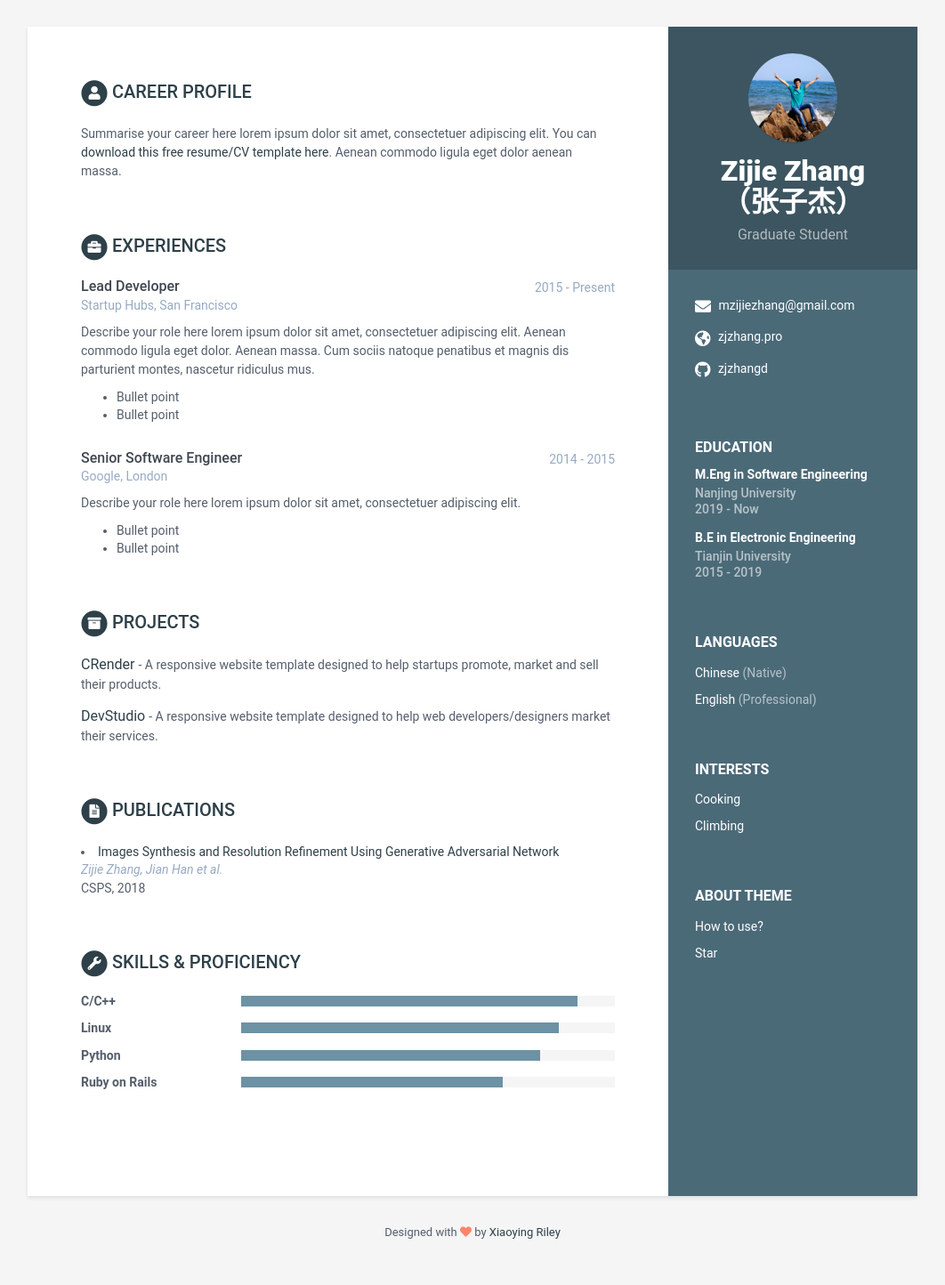
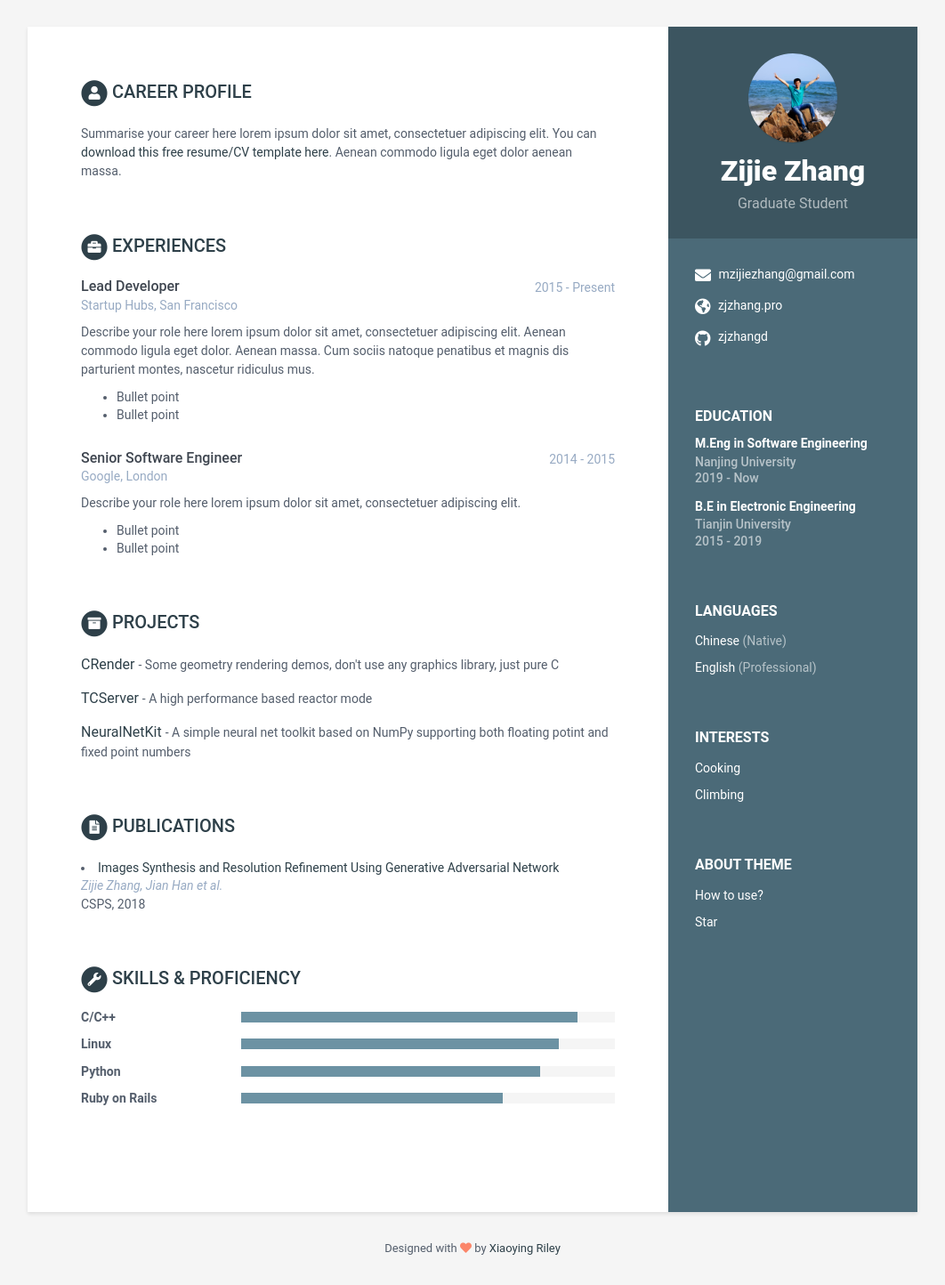
Before and after one commit to jeffzjzhang/zjzhangd.github.io, a Jekyll site: the page built from index.html, in a window 1280 px wide. Shown: the whole page at 89% size, without its empty margins (109-1171 px from the left). Built offline with Jekyll 4.4.1, drawn with Linux system fonts in a browser that asks for light colours.

Commit message:
update project

```diff
--- a/_data/data.yml
+++ b/_data/data.yml
@@ -7,7 +7,7 @@ sidebar:
     education: True # set to False if you want education in main section instead of in sidebar
 
     # Profile information
-    name: Zijie Zhang（张子杰）
+    name: Zijie Zhang
     tagline: Graduate Student
     avatar: me.png  #place a 100x100 picture inside /assets/images/ folder and provide the name of the file below
 
@@ -48,19 +48,11 @@ education:
     - degree: M.Eng in Software Engineering
       university: Nanjing University
       time: 2019 - Now
-      details: |
-        Describe your study here lorem ipsum dolor sit amet, consectetuer
-        adipiscing elit.
-          - Bullet point
-          - Bullet point
+      details:
     - degree: B.E in Electronic Engineering
       university: Tianjin University
       time: 2015 - 2019
-      details: |
-        Describe your study here lorem ipsum dolor sit amet, consectetuer
-        adipiscing elit.
-          - Bullet point
-          - Bullet point
+      details:
 experiences:
     - role: Lead Developer
       time: 2015 - Present
@@ -88,12 +80,16 @@ projects:
     #   section.
     assignments:
       - title: CRender
-        link: "github.com/zjzhangd/crender"
-        tagline: "A responsive website template designed to help startups promote, market and sell their products."
+        link: "https://github.com/zjzhangd/crender"
+        tagline: "Some geometry rendering demos, don't use any graphics library, just pure C"
 
-      - title: DevStudio
-        link: "#"
-        tagline: "A responsive website template designed to help web developers/designers market their services."
+      - title: TCServer
+        link: "https://github.com/NJU-APG/tcserver"
+        tagline: "A high performance based reactor mode"
+
+      - title: NeuralNetKit
+        link:
+        tagline: "A simple neural net toolkit based on NumPy supporting both floating potint and fixed point numbers"
 
 publications:
     title: Publications
@@ -101,7 +97,7 @@ publications:
     #   You can list your publications in this section.
     papers:
       - title: Images Synthesis and Resolution Refinement Using Generative Adversarial Network
-        link: "#"
+        link: "https://link.springer.com/chapter/10.1007/978-981-13-6504-1_74"
         authors: Zijie Zhang, Jian Han et al.
         conference: CSPS, 2018
 
```
